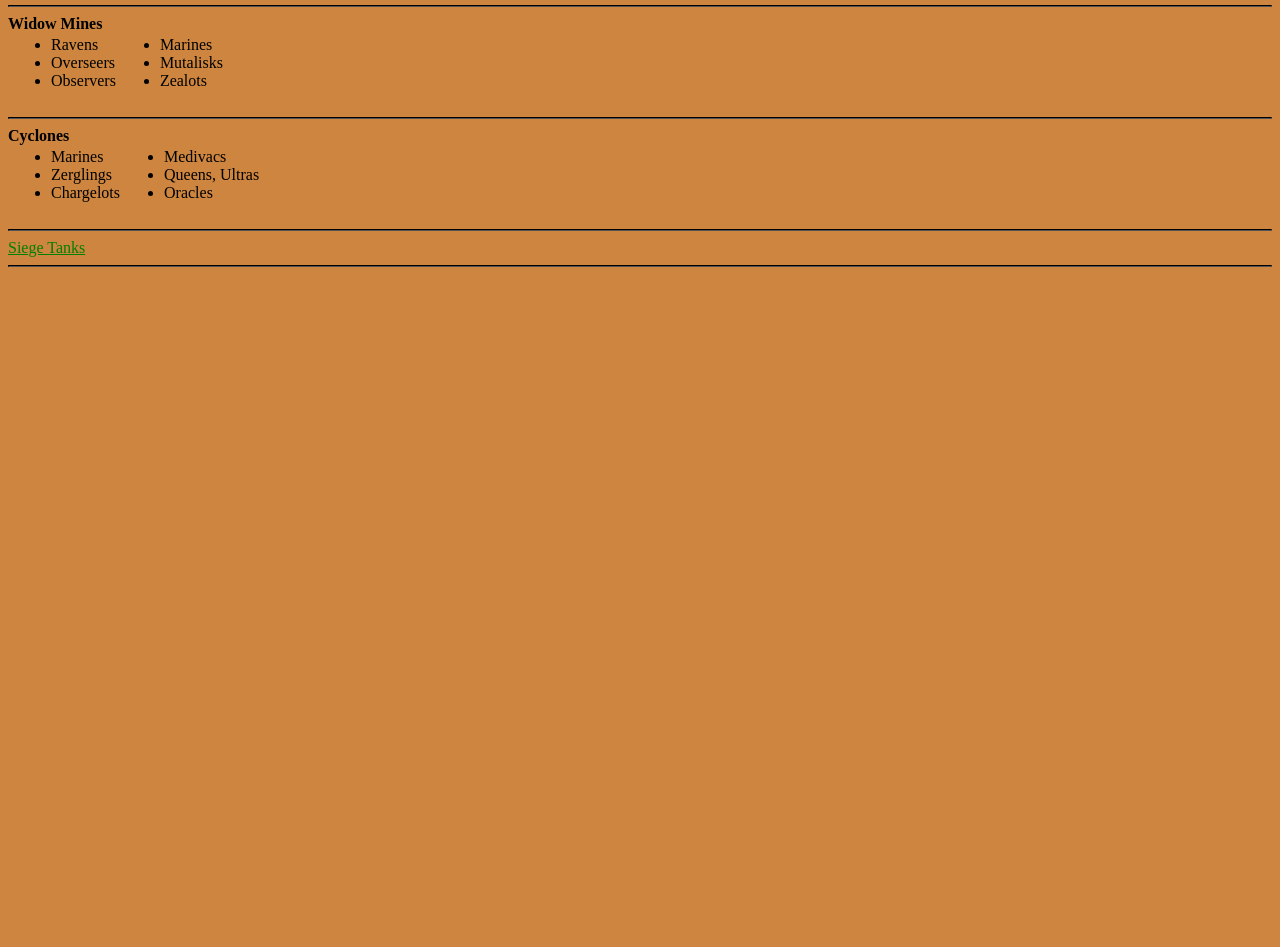
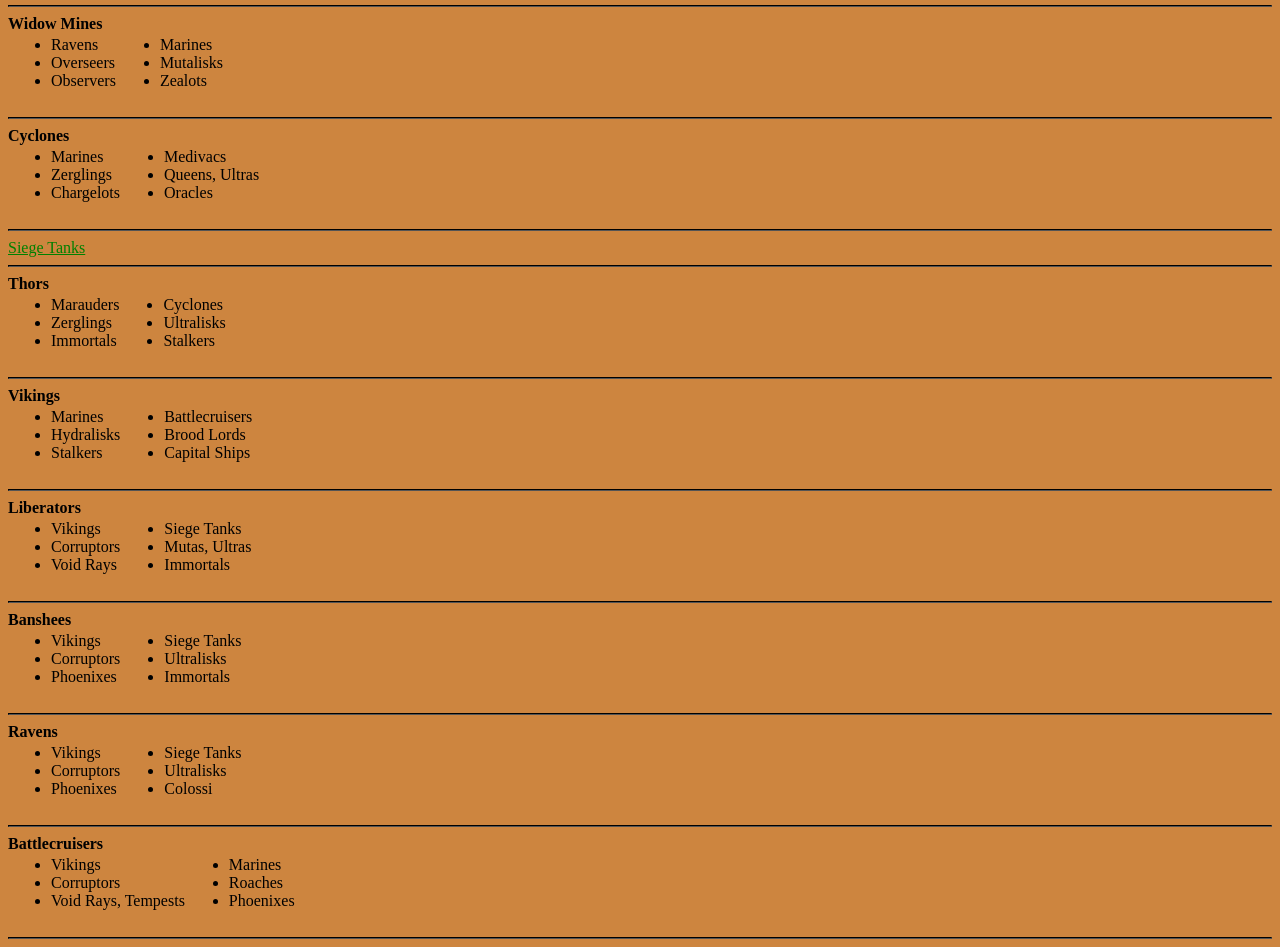
Before and after one commit to ParCinG/cv, a plain HTML site: page terran_sheet.html in a window 1280 px wide. Shown: the part 958-1905 px from the top of the page. Before the commit the page ends 1233 px from the top, so only its background shows below. Drawn offline with Linux system fonts and the light colour scheme.

Commit message:
Adding some more un-ordered lists for each units counters

```diff
--- a/terran_sheet.html
+++ b/terran_sheet.html
@@ -217,5 +217,131 @@
     </tr>
 </table>
 <hr>
+<table>
+    <tr>
+        <strong>Thors</strong>
+        <td>
+        <ul>
+            <li>Marauders</li>
+            <li>Zerglings</li>
+            <li>Immortals</li>
+
+        </ul>
+        </td>
+        <td>
+            <ul>
+                <li>Cyclones</li>
+                <li>Ultralisks</li>
+                <li>Stalkers</li>
+            </ul>
+        </td>
+    </tr>
+</table>
+<hr>
+<table>
+    <tr>
+        <strong>Vikings</strong>
+        <td>
+        <ul>
+            <li>Marines</li>
+            <li>Hydralisks</li>
+            <li>Stalkers</li>
+
+        </ul>
+        </td>
+        <td>
+            <ul>
+                <li>Battlecruisers</li>
+                <li>Brood Lords</li>
+                <li>Capital Ships</li>
+            </ul>
+        </td>
+    </tr>
+</table>
+<hr>
+<table>
+    <tr>
+        <strong>Liberators</strong>
+        <td>
+        <ul>
+            <li>Vikings</li>
+            <li>Corruptors</li>
+            <li>Void Rays</li>
+
+        </ul>
+        </td>
+        <td>
+            <ul>
+                <li>Siege Tanks</li>
+                <li>Mutas, Ultras</li>
+                <li>Immortals</li>
+            </ul>
+        </td>
+    </tr>
+</table>
+<hr>
+<table>
+    <tr>
+        <strong>Banshees</strong>
+        <td>
+        <ul>
+            <li>Vikings</li>
+            <li>Corruptors</li>
+            <li>Phoenixes</li>
+
+        </ul>
+        </td>
+        <td>
+            <ul>
+                <li>Siege Tanks</li>
+                <li>Ultralisks</li>
+                <li>Immortals</li>
+            </ul>
+        </td>
+    </tr>
+</table>
+<hr>
+<table>
+    <tr>
+        <strong>Ravens</strong>
+        <td>
+        <ul>
+            <li>Vikings</li>
+            <li>Corruptors</li>
+            <li>Phoenixes</li>
+
+        </ul>
+        </td>
+        <td>
+            <ul>
+                <li>Siege Tanks</li>
+                <li>Ultralisks</li>
+                <li>Colossi</li>
+            </ul>
+        </td>
+    </tr>
+</table>
+<hr>
+<table>
+    <tr>
+        <strong>Battlecruisers</strong>
+        <td>
+        <ul>
+            <li>Vikings</li>
+            <li>Corruptors</li>
+            <li>Void Rays, Tempests</li>
+
+        </ul>
+        </td>
+        <td>
+            <ul>
+                <li>Marines</li>
+                <li>Roaches</li>
+                <li>Phoenixes</li>
+            </ul>
+        </td>
+    </tr>
+</table>
+<hr>
 </body>
 </html>
```
